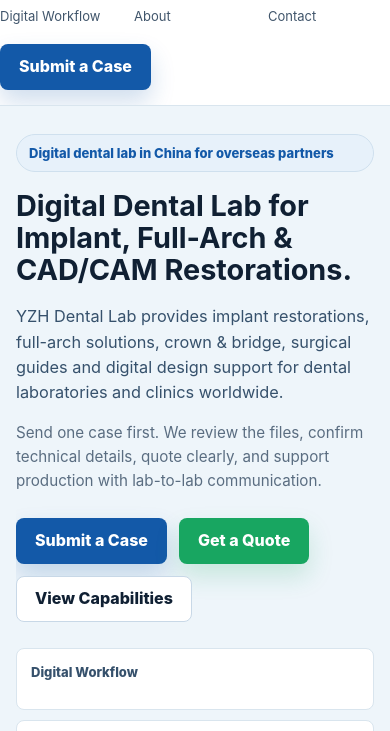
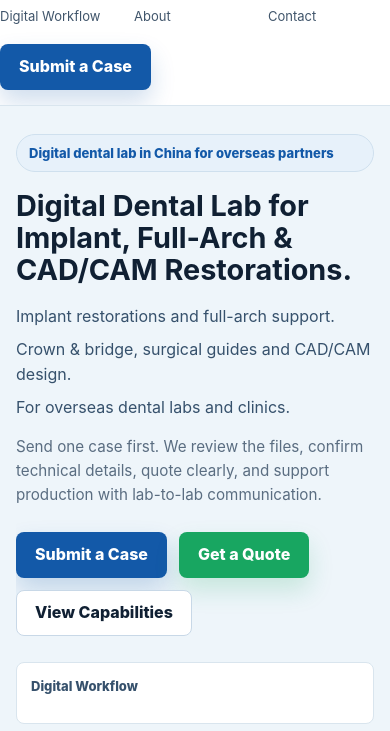
Before and after one commit to yuanzhaohan90-creator/Dental-lab.com, a website: page index.html in a window 390 px wide. Shown: the part 98-829 px from the top of the page. Drawn offline with Linux system fonts and the light colour scheme.

Commit message:
Improve mobile hero copy fit

```diff
--- a/index.html
+++ b/index.html
@@ -68,6 +68,7 @@
 .eyebrow{display:inline-flex;align-items:center;gap:8px;padding:8px 12px;border-radius:999px;background:#e7f1fa;border:1px solid #cfe0ee;color:var(--blue);font-size:13px;font-weight:850}
 .h1{font-size:clamp(2.25rem,4.5vw,4.05rem);line-height:1.02;color:var(--ink);letter-spacing:0;margin:18px 0;max-width:13ch;overflow-wrap:break-word}
 .lead{font-size:clamp(1.08rem,1.55vw,1.24rem);color:#36516c;max-width:66ch;margin-bottom:16px}
+.mobile-lead{display:none}
 .sublead{color:#5a6d81;max-width:68ch;margin-bottom:0}
 .cta-row{display:flex;flex-wrap:wrap;gap:12px;margin-top:26px}
 .hero-visual{position:relative;border-radius:8px;overflow:hidden;background:#0d1724;box-shadow:var(--shadow)}
@@ -169,7 +170,9 @@
   .section{padding:58px 0}
   .h1{max-width:100%;font-size:1.8rem;line-height:1.11}
   .eyebrow{display:flex;width:100%;max-width:100%;white-space:normal;overflow-wrap:anywhere}
-  .lead{font-size:1.02rem}
+  .lead{display:none}
+  .mobile-lead{display:grid;gap:8px;margin-bottom:16px}
+  .mobile-lead p{margin:0;color:#36516c;font-size:1rem}
   .lead,.sublead,.copy,p{width:100%;max-width:100%;overflow-wrap:anywhere}
   .sublead{font-size:.95rem}
   .hero-visual{display:none}
@@ -203,6 +206,11 @@
         <div class="eyebrow">Digital dental lab in China for overseas partners</div>
         <h1 class="h1">Digital Dental Lab for<br>Implant, Full-Arch &<br>CAD/CAM Restorations.</h1>
         <p class="lead">YZH Dental Lab provides implant restorations, full-arch solutions, crown & bridge, surgical guides and digital design support for dental laboratories and clinics worldwide.</p>
+        <div class="mobile-lead">
+          <p>Implant restorations and full-arch support.</p>
+          <p>Crown & bridge, surgical guides and CAD/CAM design.</p>
+          <p>For overseas dental labs and clinics.</p>
+        </div>
         <p class="sublead">Send one case first. We review the files, confirm technical details, quote clearly, and support production with lab-to-lab communication.</p>
         <div class="cta-row">
           <a class="btn btn-primary" href="#quote">Submit a Case</a>
```
